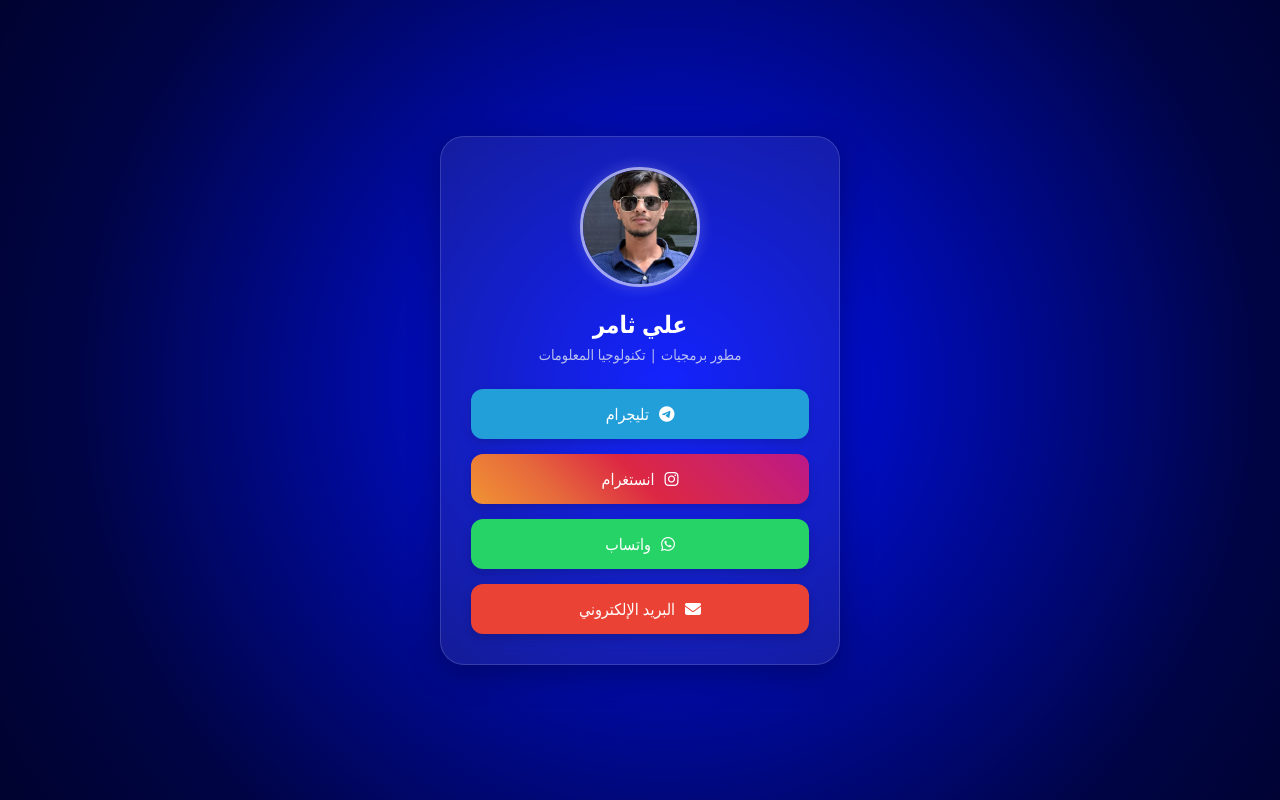
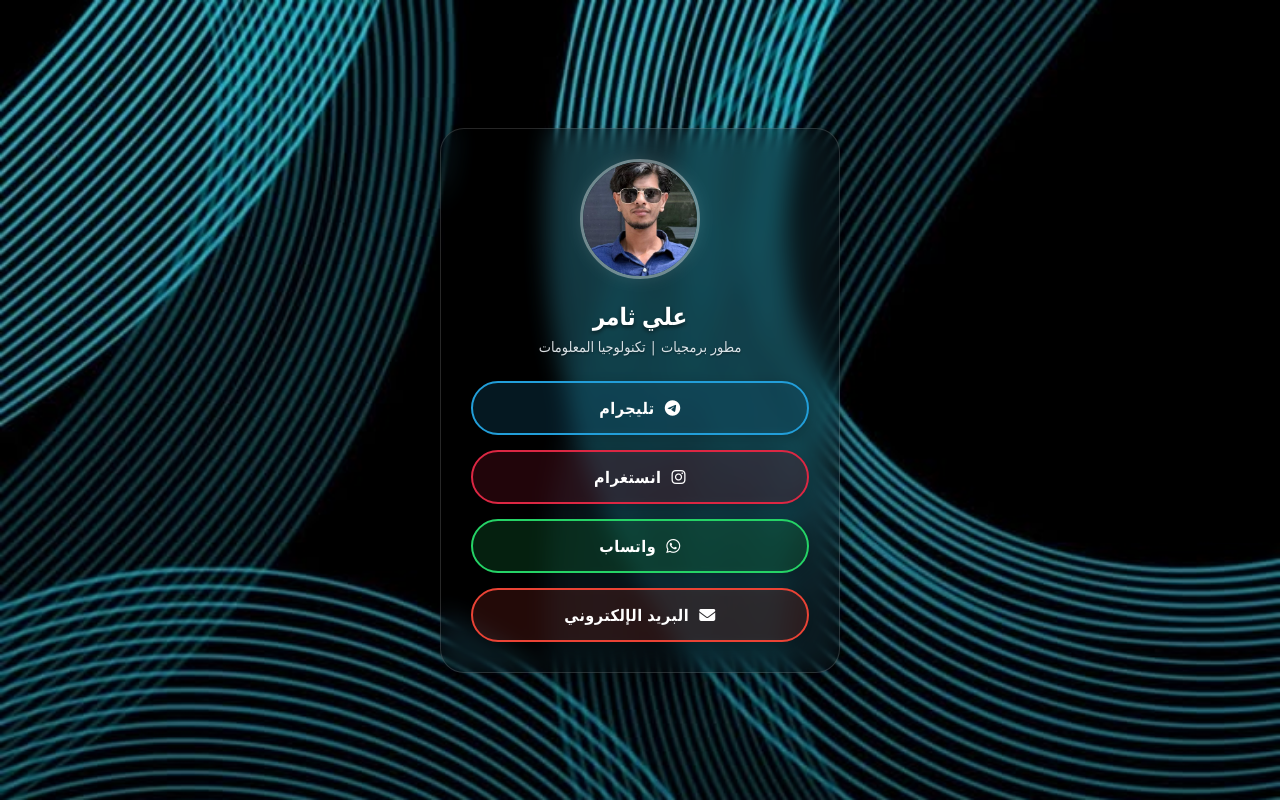
Before and after one commit to ali7thamer-cyber/ali2023yr18.com, a plain HTML site: page index.html in a window 1280 px wide. Drawn offline with Linux system fonts and the light colour scheme.

Commit message:
Update A&Q.css

```diff
--- a/A&Q.css
+++ b/A&Q.css
@@ -6,46 +6,34 @@
     font-family: 'Segoe UI', Tahoma, Geneva, Verdana, sans-serif;
 }
 
+/* تعيين صورة ثابتة للخلفية تغطي كامل الشاشة */
 body {
     display: flex;
     justify-content: center;
     align-items: center;
     min-height: 100vh;
 
-    /* تصميم تدرج دائري يحاكي صورتك تماماً: أزرق مشع في المركز يتحول لأسود عند الأطراف */
-    background: radial-gradient(circle, #0011ff 0%, #000444 50%, #000000 100%);
-    background-size: 150% 150%;
-
-    /* حركة نبض وتوسع انسيابية للألوان عند فتح الصفحة وباستمرار */
-    animation: royalBlueMove 8s ease-in-out infinite alternate;
+    /* استبدل background.jpg بمسار صورتك المفضلة */
+    background: url('q.jpg') no-repeat center center fixed;
+    background-size: cover;
 
     color: #fff;
     padding: 20px;
-    overflow: hidden; /* لمنع ظهور أشرطة التمرير بسبب حركة الخلفية */
 }
 
-/* الخوارزمية المسؤولة عن تحريك وتوسيع التدرج الأزرق بشكل غامض وممتع */
-@keyframes royalBlueMove {
-    0% {
-        background-position: 50% 50%;
-        background-size: 130% 130%;
-    }
-    50% {
-        background-position: 45% 55%;
-        background-size: 160% 160%;
-    }
-    100% {
-        background-position: 55% 45%;
-        background-size: 140% 140%;
-    }
-}
-/* الحاوية الرئيسية في المنتصف */
+/* الحاوية الرئيسية في المنتصف (تأثير زجاجي شفاف) */
 .container {
     text-align: center;
     max-width: 400px;
     width: 100%;
-    background: rgba(255, 255, 255, 0.08); /* تأثير زجاجي شفاف */
-    backdrop-filter: blur(10px);
+
+    /* خلفية داكنة شفافة جداً بنسبة 20% لتبرز تفاصيل الصورة خلفها */
+    background: rgba(0, 0, 0, 0.2);
+
+    /* تأثير ضبابي بلوري لجمالية النص فوق الصورة */
+    backdrop-filter: blur(12px);
+    -webkit-backdrop-filter: blur(12px);
+
     border: 1px solid rgba(255, 255, 255, 0.15);
     padding: 30px;
     border-radius: 24px;
@@ -62,8 +50,8 @@ body {
     height: 120px;
     border-radius: 50%;
     object-fit: cover;
-    border: 3px solid rgba(255, 255, 255, 0.6);
-    box-shadow: 0 0 15px rgba(255, 255, 255, 0.2);
+    border: 3px solid rgba(255, 255, 255, 0.4);
+    box-shadow: 0 0 15px rgba(255, 255, 255, 0.1);
     transition: transform 0.3s ease;
 }
 
@@ -75,13 +63,15 @@ body {
     margin-top: 15px;
     font-size: 1.5rem;
     font-weight: 600;
+    text-shadow: 0 2px 4px rgba(0, 0, 0, 0.6); /* ظل خلف النص ليبقى واضحاً فوق الصورة */
 }
 
 .profile-card p {
     font-size: 0.9rem;
-    color: #e2e8f0;
+    color: #f1f5f9;
     margin-top: 5px;
-    opacity: 0.8;
+    opacity: 0.9;
+    text-shadow: 0 1px 3px rgba(0, 0, 0, 0.5);
 }
 
 /* حاوية الأزرار */
@@ -91,42 +81,79 @@ body {
     gap: 15px;
 }
 
-/* التنسيق العام للأزرار */
+/* التنسيق العام للأزرار الشفافة الأسطوانية (Pill-shaped) */
 .btn {
     display: flex;
     align-items: center;
     justify-content: center;
     gap: 10px;
     padding: 14px;
-    border-radius: 12px;
+
+    /* حواف دائرية أسطوانية بالكامل بناءً على تفضيلك */
+    border-radius: 40px;
+
     text-decoration: none;
     color: #fff;
-    font-weight: 500;
+    font-weight: 700;
     font-size: 1rem;
-    transition: all 0.3s ease;
-    box-shadow: 0 4px 10px rgba(0, 0, 0, 0.15);
+    text-transform: uppercase;
+    letter-spacing: 0.5px;
+
+    /* مظهر شفاف بلوري يمرر تفاصيل الخلفية */
+    backdrop-filter: blur(4px);
+    -webkit-backdrop-filter: blur(4px);
+
+    transition: all 0.25s ease-in-out;
+    box-shadow: 0 4px 15px rgba(0, 0, 0, 0.2);
 }
 
-/* تأثير عند تمرير الماوس فوق الأزرار */
-.btn:hover {
-    transform: translateY(-3px);
-    box-shadow: 0 6px 15px rgba(0, 0, 0, 0.25);
-    filter: brightness(1.1);
+/* ألوان الأزرار: خلفية شفافة بنسبة 15% مع إطار خارجي ملون ومرئي بكثافة عالية */
+
+/* زر تليجرام الشفاف */
+.telegram {
+    background-color: rgba(34, 158, 217, 0.15);
+    border: 2px solid #229ED9;
+}
+.telegram:hover {
+    background-color: rgba(34, 158, 217, 0.85);
+    box-shadow: 0 0 15px rgba(34, 158, 217, 0.5);
 }
 
-/* ألوان الأزرار الخاصة بكل منصة */
-.telegram {
-    background: #229ED9;
+/* زر انستغرام الشفاف */
+.instagram {
+    background-color: rgba(220, 39, 67, 0.15);
+    border: 2px solid #dc2743;
+}
+.instagram:hover {
+    background: linear-gradient(45deg, rgba(240, 148, 51, 0.85) 0%, rgba(230, 104, 60, 0.85) 25%, rgba(220, 39, 67, 0.85) 50%, rgba(204, 35, 102, 0.85) 75%, rgba(188, 24, 136, 0.85) 100%);
+    box-shadow: 0 0 15px rgba(220, 39, 67, 0.5);
 }
 
-.instagram {
-    background: linear-gradient(45deg, #f09433 0%, #e6683c 25%, #dc2743 50%, #cc2366 75%, #bc1888 100%);
+/* زر واتساب الشفاف */
+.whatsapp {
+    background-color: rgba(37, 211, 102, 0.15);
+    border: 2px solid #25D366;
+}
+.whatsapp:hover {
+    background-color: rgba(37, 211, 102, 0.85);
+    box-shadow: 0 0 15px rgba(37, 211, 102, 0.5);
 }
 
-.whatsapp {
-    background: #25D366;
+/* زر الإيميل الشفاف */
+.email {
+    background-color: rgba(234, 67, 53, 0.15);
+    border: 2px solid #ea4335;
+}
+.email:hover {
+    background-color: rgba(234, 67, 53, 0.85);
+    box-shadow: 0 0 15px rgba(234, 67, 53, 0.5);
 }
 
-.email {
-    background: #ea4335;
+/* تأثير الحركة عند تمرير الماوس فوق أي زر */
+.btn:hover {
+    transform: translateY(-2px);
 }
+
+.btn:active {
+    transform: scale(0.98);
+}
```
